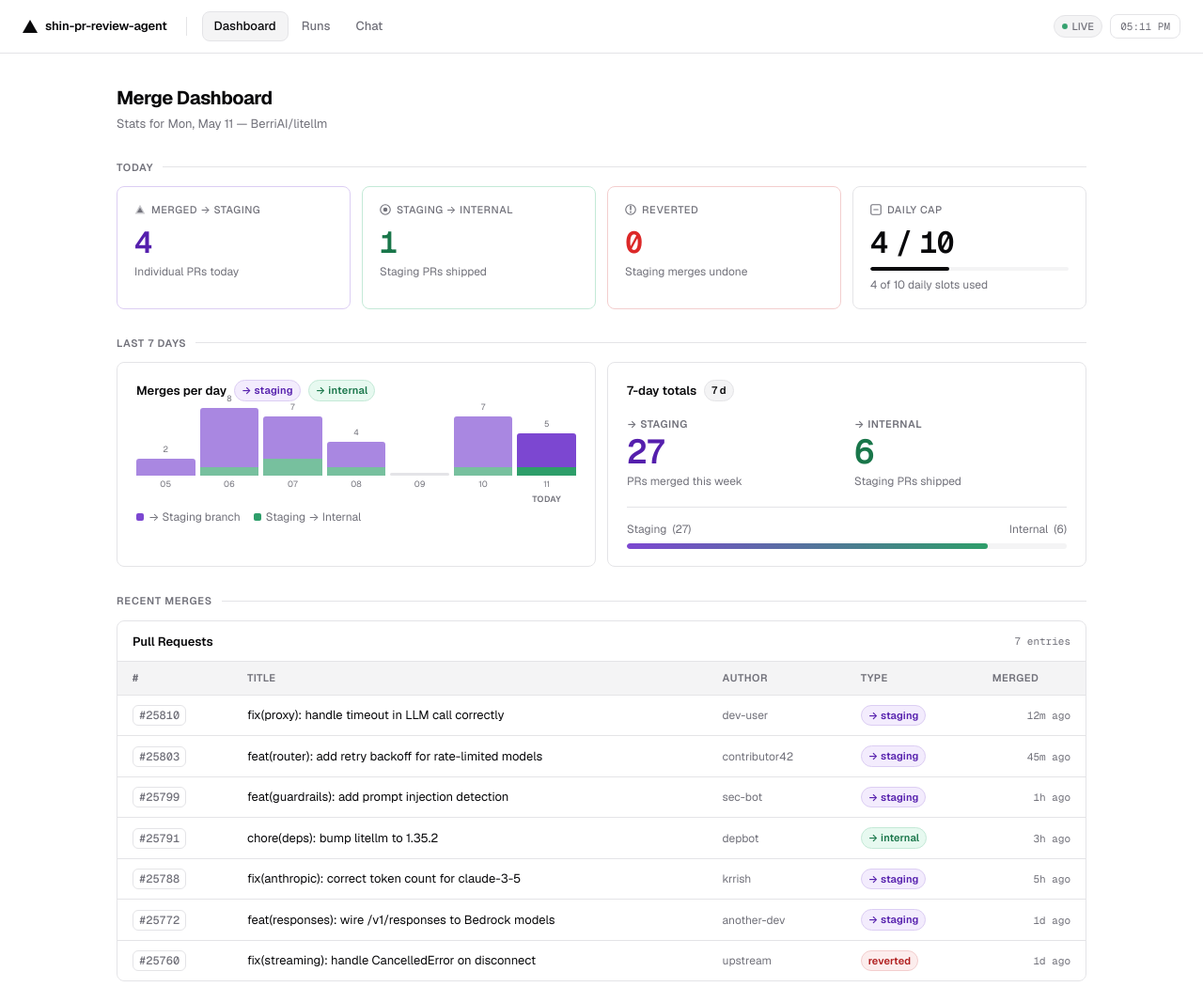
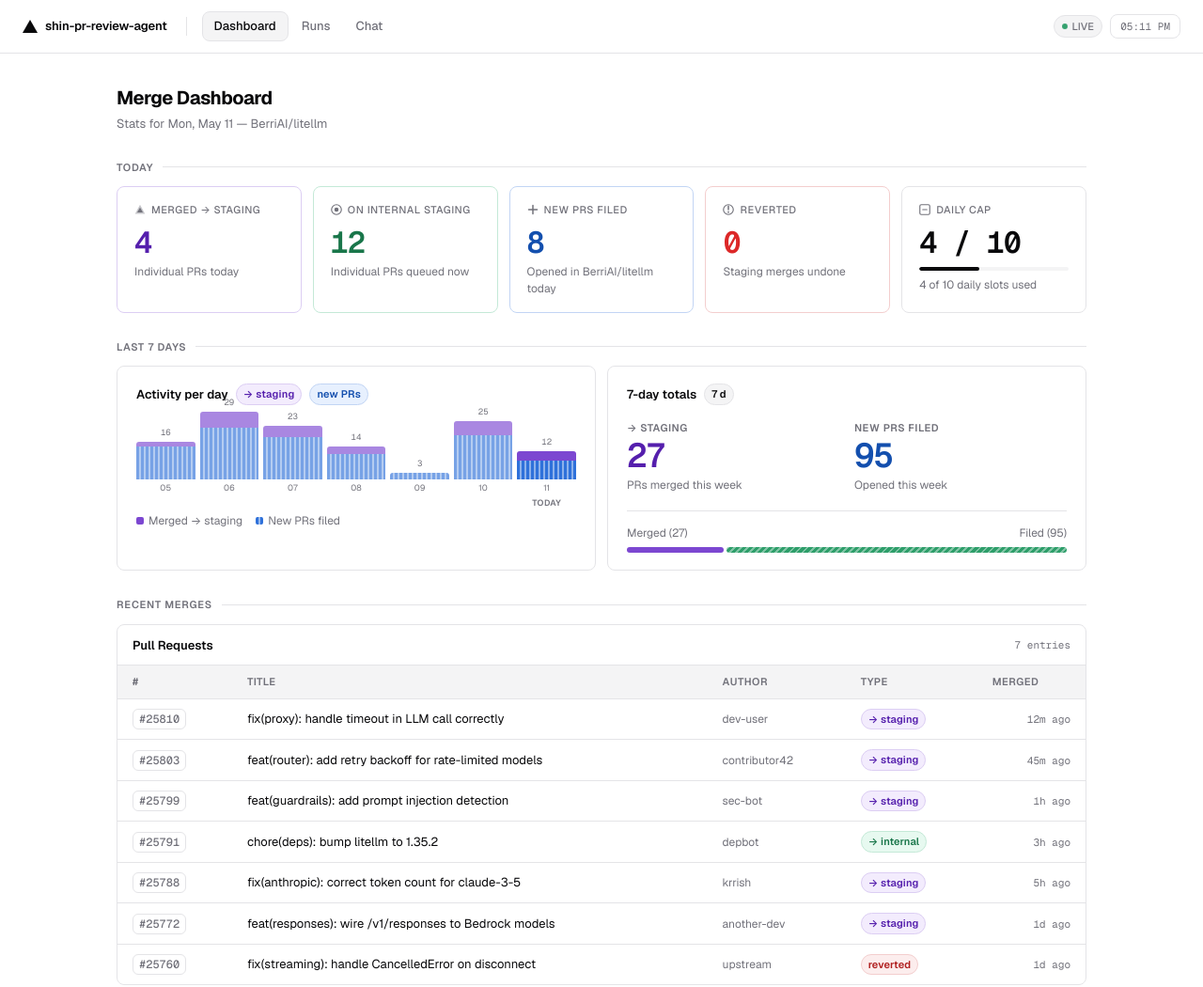
Before and after one commit to BerriAI/shin-pr-review-agent, a website: page ui/dashboard-shadcn.html in a window 1280 px wide. Shown: the whole page at 94% size. Drawn offline with nearby package versions, Linux system fonts and the light colour scheme.

Commit message:
feat(ui): rework dashboard metrics — internal staging queue + new PRs filed
Replace 'staging PRs shipped' with:
- 'On Internal Staging': snapshot count of individual PRs queued on
  the internal staging branch
- 'New PRs Filed': PRs opened in BerriAI/litellm in the period

Bar chart second series now shows new PRs filed per day (vertical
stripe pattern) instead of batch staging merges. 7d totals and ratio
bar updated accordingly. All 3 series distinguishable in grayscale.

Co-Authored-By: Claude Sonnet 4.6 (1M context) <noreply@anthropic.com>

```diff
--- a/ui/dashboard-shadcn.html
+++ b/ui/dashboard-shadcn.html
@@ -38,6 +38,10 @@
       --internal-fg: hsl(152 65% 28%);
       --internal-border: hsl(152 45% 84%);
       --internal-bar: hsl(152 55% 40%);
+      --newpr-bg: hsl(217 91% 95%);
+      --newpr-fg: hsl(217 80% 38%);
+      --newpr-border: hsl(217 70% 86%);
+      --newpr-bar: hsl(217 70% 52%);
       --reverted-bg: hsl(0 72% 96%);
       --reverted-fg: hsl(0 72% 40%);
     }
@@ -156,10 +160,11 @@
 
     /* ── stat cards ── */
     .stat-grid {
-      display: grid; grid-template-columns: repeat(4, 1fr); gap: 12px;
+      display: grid; grid-template-columns: repeat(5, 1fr); gap: 12px;
       margin-bottom: 28px;
     }
-    @media (max-width: 768px) { .stat-grid { grid-template-columns: repeat(2, 1fr) } }
+    @media (max-width: 900px) { .stat-grid { grid-template-columns: repeat(3, 1fr) } }
+    @media (max-width: 600px) { .stat-grid { grid-template-columns: repeat(2, 1fr) } }
     .stat-card {
       background: var(--card); border: 1px solid var(--border);
       border-radius: var(--radius); padding: 16px 18px;
@@ -190,6 +195,8 @@
     .stat-card.card-staging .stat-value { color: var(--staging-fg) }
     .stat-card.card-internal { border-color: var(--internal-border) }
     .stat-card.card-internal .stat-value { color: var(--internal-fg) }
+    .stat-card.card-newpr { border-color: var(--newpr-border) }
+    .stat-card.card-newpr .stat-value { color: var(--newpr-fg) }
     .stat-card.card-destructive { border-color: hsl(0 60% 88%) }
     .stat-card.card-destructive .stat-value { color: var(--destructive) }
 
@@ -231,6 +238,7 @@
     }
     .badge-staging { background: var(--staging-bg); color: var(--staging-fg); border-color: var(--staging-border) }
     .badge-internal { background: var(--internal-bg); color: var(--internal-fg); border-color: var(--internal-border) }
+    .badge-newpr { background: var(--newpr-bg); color: var(--newpr-fg); border-color: var(--newpr-border) }
     .badge-neutral { background: var(--secondary); color: var(--foreground); border-color: var(--border) }
 
     /* ── bar chart ── */
@@ -250,8 +258,29 @@
       transition: opacity 0.12s;
     }
     .bar:hover { opacity: 0.7; cursor: default }
+    /* 3 distinct patterns for grayscale: solid / diagonal / vertical stripe */
     .bar-s { background: var(--staging-bar); border-radius: 3px 3px 0 0 }
-    .bar-i { background: var(--internal-bar) }
+    /* New PRs filed: vertical stripe */
+    .bar-n {
+      background-color: var(--newpr-bar);
+      background-image: repeating-linear-gradient(
+        90deg,
+        transparent, transparent 3px,
+        rgba(255,255,255,0.45) 3px, rgba(255,255,255,0.45) 5px
+      );
+    }
+    .bar-n.only { border-radius: 3px 3px 0 0 }
+    .bar-n.has-s { border-radius: 0 }
+    .bar-i {
+      background-color: var(--internal-bar);
+      background-image: repeating-linear-gradient(
+        -45deg,
+        transparent,
+        transparent 3px,
+        rgba(255,255,255,0.45) 3px,
+        rgba(255,255,255,0.45) 5px
+      );
+    }
     .bar-s.only { border-radius: 3px 3px 0 0 }
     .bar-i.has-s { border-radius: 0 }
     .bar-i.only { border-radius: 3px 3px 0 0 }
@@ -262,7 +291,22 @@
     .legend-item { display: flex; align-items: center; gap: 5px; font-size: 0.75rem; color: var(--muted-foreground) }
     .legend-swatch { width: 8px; height: 8px; border-radius: 2px; flex-shrink: 0 }
     .swatch-s { background: var(--staging-bar) }
-    .swatch-i { background: var(--internal-bar) }
+    .swatch-n {
+      background-color: var(--newpr-bar);
+      background-image: repeating-linear-gradient(
+        90deg,
+        transparent, transparent 3px,
+        rgba(255,255,255,0.5) 3px, rgba(255,255,255,0.5) 5px
+      );
+    }
+    .swatch-i {
+      background-color: var(--internal-bar);
+      background-image: repeating-linear-gradient(
+        -45deg,
+        transparent, transparent 2px,
+        rgba(255,255,255,0.45) 2px, rgba(255,255,255,0.45) 4px
+      );
+    }
 
     /* ── 7d totals ── */
     .totals-grid { display: grid; grid-template-columns: 1fr 1fr; gap: 16px; margin-bottom: 18px }
@@ -288,10 +332,25 @@
     .ratio-bg {
       height: 6px; background: var(--secondary); border-radius: 9999px; overflow: hidden;
     }
+    /* Ratio bar: two explicit segments, gap between — readable in grayscale */
+    .ratio-bg {
+      display: flex; gap: 3px; align-items: stretch;
+      background: transparent; overflow: visible;
+    }
     .ratio-fill {
-      height: 100%; border-radius: 9999px;
-      background: linear-gradient(90deg, var(--staging-bar), var(--internal-bar));
+      height: 6px; border-radius: 9999px;
+      background: var(--staging-bar);
       transition: width 0.7s cubic-bezier(0.16, 1, 0.3, 1);
+      flex-shrink: 0;
+    }
+    .ratio-fill-b {
+      height: 6px; border-radius: 9999px; flex: 1;
+      background-color: var(--internal-bar);
+      background-image: repeating-linear-gradient(
+        -45deg,
+        transparent, transparent 3px,
+        rgba(255,255,255,0.4) 3px, rgba(255,255,255,0.4) 5px
+      );
     }
 
     /* ── table ── */
@@ -404,7 +463,7 @@
     <div class="section-divider" role="presentation"></div>
   </div>
 
-  <div class="stat-grid" role="region" aria-label="Today's merge statistics">
+  <div class="stat-grid" role="region" aria-label="Today's statistics">
     <div class="stat-card card-staging">
       <div class="stat-label">
         <svg width="12" height="12" viewBox="0 0 16 16" fill="none" aria-hidden="true"><path d="M8 1L15 14H1L8 1Z" fill="currentColor" opacity=".4"/><path d="M8 5L12 12H4L8 5Z" fill="currentColor"/></svg>
@@ -416,10 +475,18 @@
     <div class="stat-card card-internal">
       <div class="stat-label">
         <svg width="12" height="12" viewBox="0 0 16 16" fill="none" aria-hidden="true"><circle cx="8" cy="8" r="3" fill="currentColor"/><circle cx="8" cy="8" r="7" stroke="currentColor" stroke-width="1.5" fill="none"/></svg>
-        Staging → Internal
+        On Internal Staging
       </div>
       <div class="stat-value" id="today-internal" aria-live="polite">—</div>
-      <div class="stat-desc">Staging PRs shipped</div>
+      <div class="stat-desc">Individual PRs queued now</div>
+    </div>
+    <div class="stat-card card-newpr">
+      <div class="stat-label">
+        <svg width="12" height="12" viewBox="0 0 16 16" fill="none" aria-hidden="true"><path d="M8 2v12M2 8h12" stroke="currentColor" stroke-width="2" stroke-linecap="round"/></svg>
+        New PRs Filed
+      </div>
+      <div class="stat-value" id="today-newpr" aria-live="polite">—</div>
+      <div class="stat-desc">Opened in BerriAI/litellm today</div>
     </div>
     <div class="stat-card card-destructive">
       <div class="stat-label">
@@ -452,14 +519,14 @@
     <div class="section" role="region" aria-label="Daily merge chart">
       <div class="section-body">
         <div class="card-title">
-          Merges per day
+          Activity per day
           <span class="badge badge-staging">→ staging</span>
-          <span class="badge badge-internal">→ internal</span>
+          <span class="badge badge-newpr">new PRs</span>
         </div>
-        <div class="bar-chart-wrap" id="bar-chart" aria-label="Bar chart of merges per day, last 7 days" role="img"></div>
+        <div class="bar-chart-wrap" id="bar-chart" aria-label="Bar chart of merges and new PRs per day, last 7 days" role="img"></div>
         <div class="chart-legend">
-          <span class="legend-item"><span class="legend-swatch swatch-s" aria-hidden="true"></span>→ Staging branch</span>
-          <span class="legend-item"><span class="legend-swatch swatch-i" aria-hidden="true"></span>Staging → Internal</span>
+          <span class="legend-item"><span class="legend-swatch swatch-s" aria-hidden="true"></span>Merged → staging</span>
+          <span class="legend-item"><span class="legend-swatch swatch-n" aria-hidden="true"></span>New PRs filed</span>
         </div>
       </div>
     </div>
@@ -473,19 +540,20 @@
             <div class="total-val" id="w-staging">—</div>
             <div class="total-sub">PRs merged this week</div>
           </div>
-          <div class="total-item t-internal">
-            <div class="total-label">→ Internal</div>
-            <div class="total-val" id="w-internal">—</div>
-            <div class="total-sub">Staging PRs shipped</div>
+          <div class="total-item" style="--tv:var(--newpr-fg)">
+            <div class="total-label">New PRs Filed</div>
+            <div class="total-val" id="w-newpr" style="color:var(--newpr-fg)">—</div>
+            <div class="total-sub">Opened this week</div>
           </div>
         </div>
         <div class="ratio-wrap">
           <div class="ratio-labels">
-            <span id="ratio-left">Staging</span>
-            <span id="ratio-right">Internal</span>
+            <span id="ratio-left">Merged</span>
+            <span id="ratio-right">Filed</span>
           </div>
-          <div class="ratio-bg" role="progressbar" aria-valuemin="0" aria-valuemax="100" id="ratio-pb">
+          <div class="ratio-bg" role="img" id="ratio-pb" aria-label="Staging vs internal ratio">
             <div class="ratio-fill" id="ratio-fill" style="width:50%"></div>
+            <div class="ratio-fill-b" id="ratio-fill-b"></div>
           </div>
         </div>
       </div>
@@ -528,15 +596,21 @@
 //   fetch("/api/v1/dashboard").then(r => r.json()).then(render);
 // ---------------------------------------------------------------------------
 const MOCK = {
-  today: { staging: 4, internal: 1, reverted: 0, cap_used: 4, cap_total: 10 },
+  today: {
+    staging: 4,          // PRs merged to agent staging branch today
+    internal_queued: 12, // individual PRs currently sitting on internal staging branch (snapshot)
+    new_prs: 8,          // new PRs opened in BerriAI/litellm today
+    reverted: 0,
+    cap_used: 4, cap_total: 10
+  },
   week: [
-    { date: "05-05", staging: 2, internal: 0 },
-    { date: "05-06", staging: 7, internal: 1 },
-    { date: "05-07", staging: 5, internal: 2 },
-    { date: "05-08", staging: 3, internal: 1 },
-    { date: "05-09", staging: 0, internal: 0 },
-    { date: "05-10", staging: 6, internal: 1 },
-    { date: "05-11", staging: 4, internal: 1 },
+    { date: "05-05", staging: 2, new_prs: 14 },
+    { date: "05-06", staging: 7, new_prs: 22 },
+    { date: "05-07", staging: 5, new_prs: 18 },
+    { date: "05-08", staging: 3, new_prs: 11 },
+    { date: "05-09", staging: 0, new_prs: 3  },
+    { date: "05-10", staging: 6, new_prs: 19 },
+    { date: "05-11", staging: 4, new_prs: 8  },
   ],
   recent: [
     { pr: 25810, title: "fix(proxy): handle timeout in LLM call correctly", author: "dev-user", type: "staging", ms_ago: 12*60000 },
@@ -570,9 +644,10 @@ function render(data) {
 
   // Today
   setText("today-staging", data.today.staging);
-  setText("today-internal", data.today.internal);
+  setText("today-internal", data.today.internal_queued);
+  setText("today-newpr", data.today.new_prs);
   setText("today-reverted", data.today.reverted);
-  setText("today-cap", `${data.today.cap_used} / ${data.today.cap_total}`);
+  setText("today-cap", `${data.today.cap_used} / ${data.today.cap_total}`);
   setText("cap-desc", `${data.today.cap_used} of ${data.today.cap_total} daily slots used`);
   const capPct = Math.round((data.today.cap_used / data.today.cap_total) * 100);
   const capBar = document.getElementById("cap-bar");
@@ -580,20 +655,18 @@ function render(data) {
     capBar.style.width = capPct + "%";
     capBar.className = "cap-bar-fill" + (capPct >= 100 ? " full" : capPct >= 70 ? " warn" : "");
   }
-  const pb = document.getElementById("ratio-pb");
-  if (pb) pb.setAttribute("aria-valuenow", capPct);
 
-  // Bar chart
-  const maxVal = Math.max(...data.week.map(d => d.staging + d.internal), 1);
+  // Bar chart — staging (solid) + new PRs filed (vertical stripe)
+  const maxVal = Math.max(...data.week.map(d => d.staging + d.new_prs), 1);
   const chartEl = document.getElementById("bar-chart");
   if (chartEl) {
     chartEl.innerHTML = "";
     data.week.forEach((d, i) => {
       const isToday = i === data.week.length - 1;
-      const total = d.staging + d.internal;
+      const total = d.staging + d.new_prs;
       const H = Math.round((total / maxVal) * 72);
       const sH = total > 0 ? Math.round((d.staging / total) * H) : 0;
-      const iH = H - sH;
+      const nH = H - sH;
       const col = document.createElement("div");
       col.className = "bar-col" + (isToday ? " bar-today-wrap" : "");
 
@@ -601,8 +674,8 @@ function render(data) {
       if (total === 0) {
         barsHTML = `<div class="bar-zero"></div>`;
       } else {
-        if (sH) barsHTML += `<div class="bar bar-s${iH ? "" : " only"}" style="height:${sH}px;opacity:${isToday ? 1 : .65}" title="→ staging: ${d.staging}"></div>`;
-        if (iH) barsHTML += `<div class="bar bar-i${sH ? " has-s" : " only"}" style="height:${iH}px;opacity:${isToday ? 1 : .65}" title="→ internal: ${d.internal}"></div>`;
+        if (sH) barsHTML += `<div class="bar bar-s${nH ? "" : " only"}" style="height:${sH}px;opacity:${isToday ? 1 : .65}" title="Merged to staging: ${d.staging}"></div>`;
+        if (nH) barsHTML += `<div class="bar bar-n${sH ? " has-s" : " only"}" style="height:${nH}px;opacity:${isToday ? 1 : .65}" title="New PRs filed: ${d.new_prs}"></div>`;
       }
 
       col.innerHTML = `
@@ -615,14 +688,15 @@ function render(data) {
 
   // 7d totals
   const wS = data.week.reduce((a, d) => a + d.staging, 0);
-  const wI = data.week.reduce((a, d) => a + d.internal, 0);
+  const wN = data.week.reduce((a, d) => a + d.new_prs, 0);
   setText("w-staging", wS);
-  setText("w-internal", wI);
-  const pct = wS + wI > 0 ? Math.round((wS / (wS + wI)) * 100) : 50;
+  setText("w-newpr", wN);
+  const pct = wS + wN > 0 ? Math.round((wS / (wS + wN)) * 100) : 50;
   const rf = document.getElementById("ratio-fill");
   if (rf) rf.style.width = pct + "%";
-  setText("ratio-left", `Staging (${wS})`);
-  setText("ratio-right", `Internal (${wI})`);
+  setText("ratio-left", `Merged (${wS})`);
+  setText("ratio-right", `Filed (${wN})`);
+
 
   // Table
   setText("table-count", `${data.recent.length} entries`);
```
